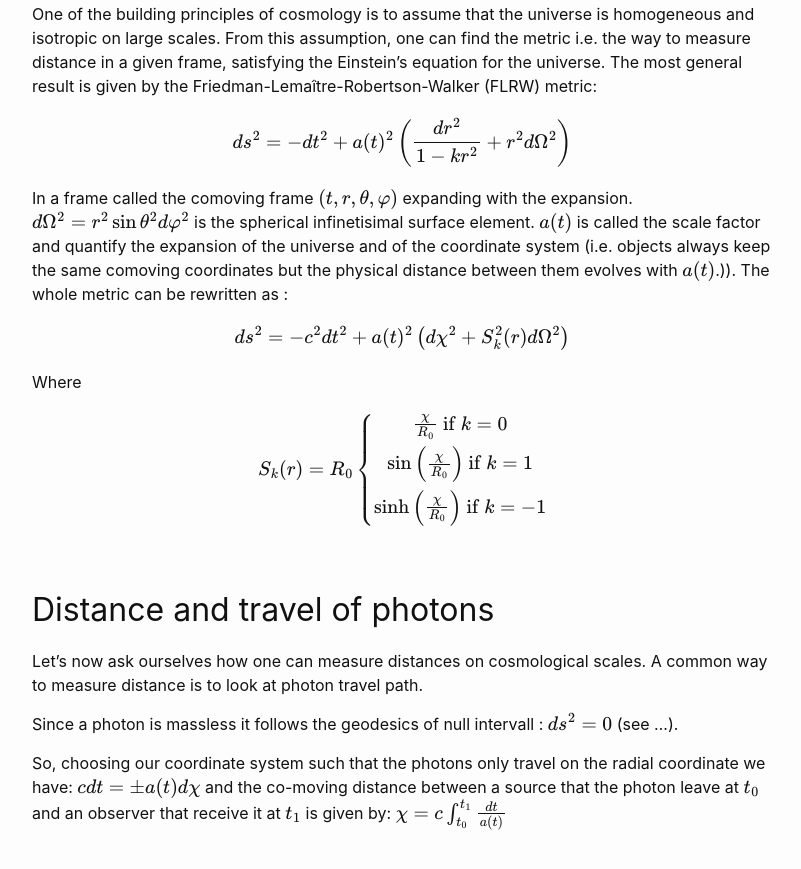
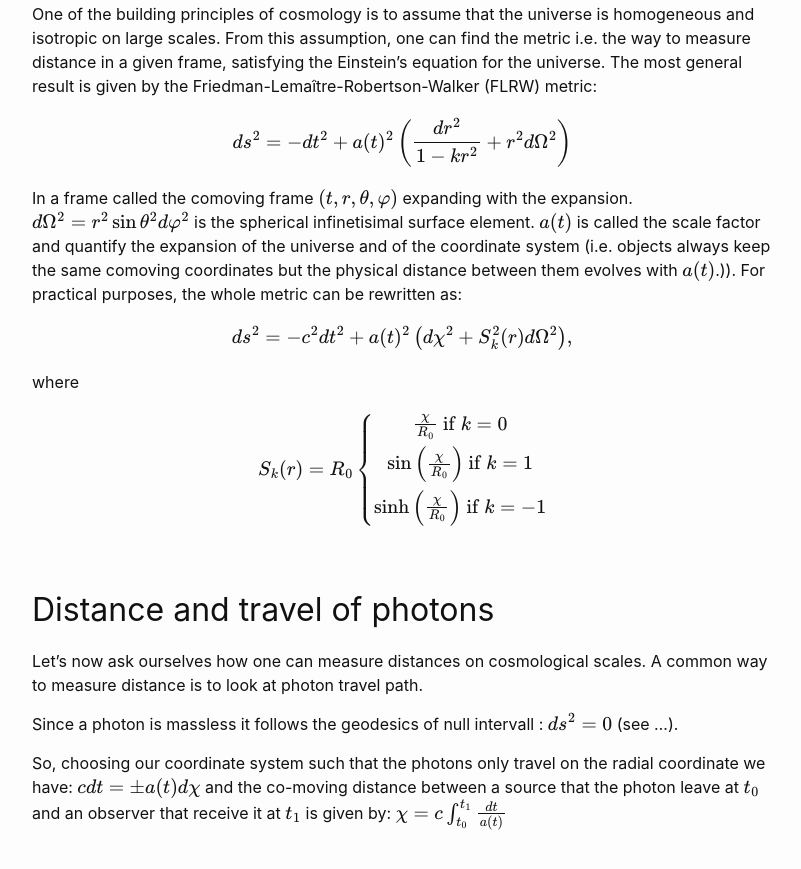
Before and after one commit to YoloNomy/YoloNomy.github.io, a Jekyll site: the page built from codes/cosmo/horizons.md, in a window 1280 px wide and 900 px high, scrolled down 522 px. Shown: the top 869 px of the window, without its empty margins (238-1039 px from the left). Built offline with Jekyll 4.4.1, drawn with Linux system fonts in a browser that asks for light colours; formulas are drawn with MathJax 3.

Commit message:
Update horizons.md

```diff
--- a/codes/cosmo/horizons.md
+++ b/codes/cosmo/horizons.md
@@ -19,13 +19,13 @@ ds^2 = -dt^2 + a(t)^2\left( \frac{dr^2}{1 - kr^2}  + r^2d\Omega^2\right)
 $$
 
 In a frame called the comoving frame $(t,r,\theta,\varphi)$ expanding with the expansion. $d\Omega^2 = r^2\sin\theta^2 d\varphi^2$ is the spherical infinetisimal surface element. $a(t)$ is called the scale factor and quantify the expansion of the universe and of the coordinate system (i.e. objects always keep the same comoving coordinates but the physical distance between them evolves with $a(t)$.)).
-The whole metric can be rewritten as :
+For practical purposes, the whole metric can be rewritten as:
 
 $$
-ds^2 = -c^2dt^2 + a(t)^2\left(d\chi^2 + S_k^2(r) d\Omega^2\right)
+ds^2 = -c^2dt^2 + a(t)^2\left(d\chi^2 + S_k^2(r) d\Omega^2\right),
 $$
 
-Where
+where
 
 $$
 S_k(r) =R_0 \left\{\begin{matrix}\frac{\chi}{R_0} \text{ if } k = 0\\
```
